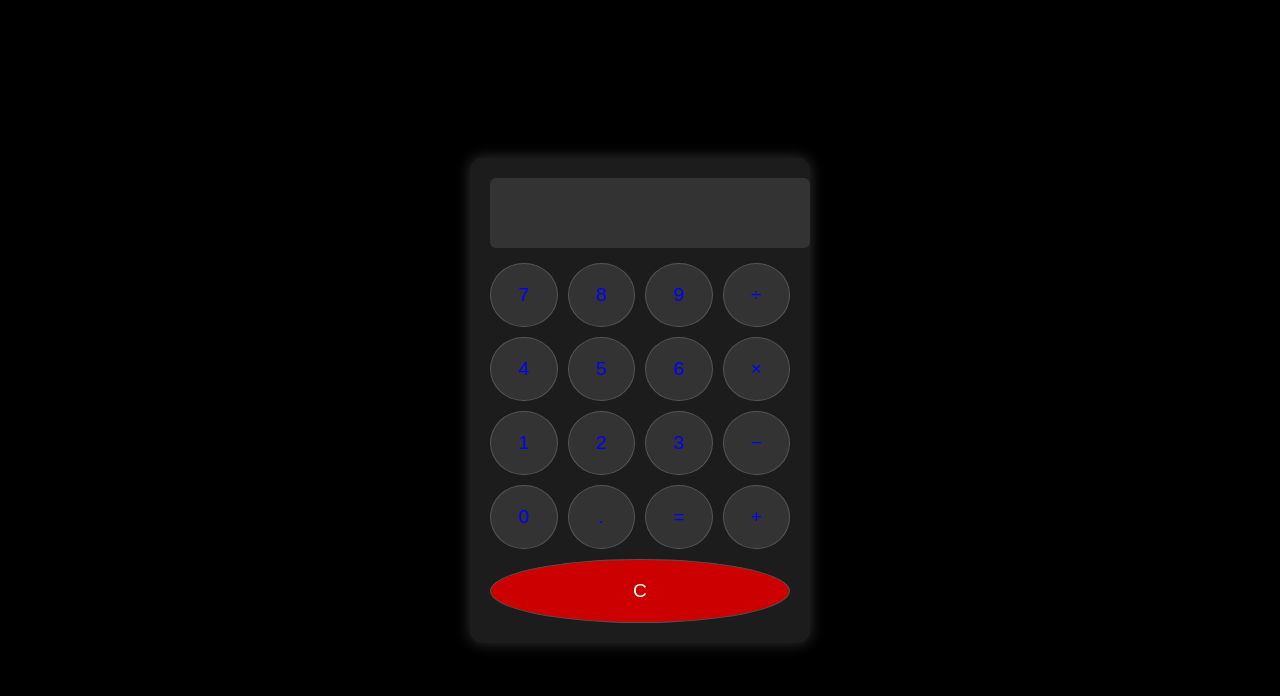
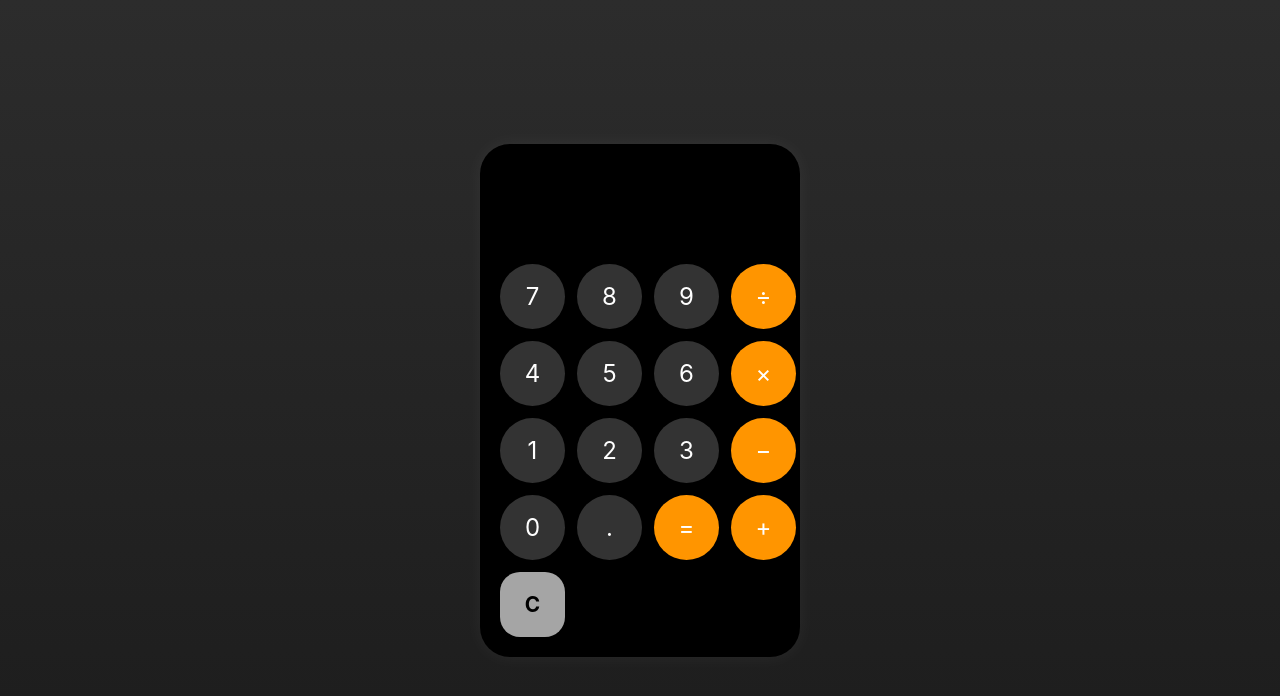
Before and after one commit to Jefferson980-M/sos-invisible-web, a plain HTML site: page index.html in a window 1280 px wide. Drawn offline with Linux system fonts and the light colour scheme.

Commit message:
change css

```diff
--- a/css/style.css
+++ b/css/style.css
@@ -1,57 +1,97 @@
+/* Reset básico */
+* {
+  box-sizing: border-box;
+  margin: 0;
+  padding: 0;
+  font-family: -apple-system, BlinkMacSystemFont, 'Segoe UI', Roboto, Helvetica, Arial, sans-serif;
+}
+
 body {
-  margin: 0;
-  font-family: 'Arial', sans-serif;
-  background: #000;
-  color: #fff;
+  background: linear-gradient(to top, #1c1c1c, #2c2c2c);
+  height: 100vh;
   display: flex;
   justify-content: center;
   align-items: center;
-  height: 100vh;
 }
 
+/* Contenedor de la calculadora */
 .calculator {
-  background: #1c1c1c;
+  background-color: #000;
+  border-radius: 30px;
+  box-shadow: 0 0 20px rgba(255, 255, 255, 0.05);
   padding: 20px;
-  border-radius: 12px;
-  width: 300px;
-  box-shadow: 0 0 15px rgba(255,255,255,0.2);
+  width: 320px;
+  max-width: 90%;
+  display: flex;
+  flex-direction: column;
 }
 
+/* Pantalla */
 #display {
-  width: 100%;
-  height: 50px;
-  font-size: 1.5rem;
+  background-color: #000;
+  color: #fff;
+  font-size: 2.5rem;
   text-align: right;
-  margin-bottom: 15px;
-  padding: 10px;
   border: none;
-  border-radius: 6px;
-  background: #333;
-  color: #0f0;
+  border-radius: 10px;
+  padding: 20px 10px;
+  margin-bottom: 20px;
+  height: 80px;
 }
 
+/* Botones */
 .buttons {
   display: grid;
   grid-template-columns: repeat(4, 1fr);
-  gap: 10px;
+  gap: 12px;
 }
 
 .btn {
+  font-size: 1.5rem;
+  border: none;
+  border-radius: 50%;
   padding: 20px;
-  font-size: 1.2rem;
-  background: #333;
-  border: 1px solid #555;
-  border-radius: 50%;
-  color: #00f;
+  background-color: #333;
+  color: #fff;
+  transition: 0.2s ease;
+  height: 65px;
+  width: 65px;
+  display: flex;
+  justify-content: center;
+  align-items: center;
+}
+
+/* Operadores */
+.btn[data-value="/"],
+.btn[data-value="*"],
+.btn[data-value="-"],
+.btn[data-value="+"] {
+  background-color: #ff9500;
+  color: white;
+}
+
+/* Igual */
+#equal {
+  background-color: #ff9500;
+  color: white;
+}
+
+/* Botón C */
+.clear {
+  grid-column: span 4;
+  background-color: #a5a5a5;
+  color: black;
+  border-radius: 20px;
+  font-weight: bold;
+  font-size: 1.3rem;
+}
+
+/* Hover & Active */
+.btn:hover {
+  filter: brightness(1.2);
   cursor: pointer;
 }
 
-.btn:hover {
-  background: #444;
+.btn:active {
+  transform: scale(0.95);
 }
-
-.clear {
-  grid-column: span 4;
-  background: #c00;
-  color: #fff;
-}
```
